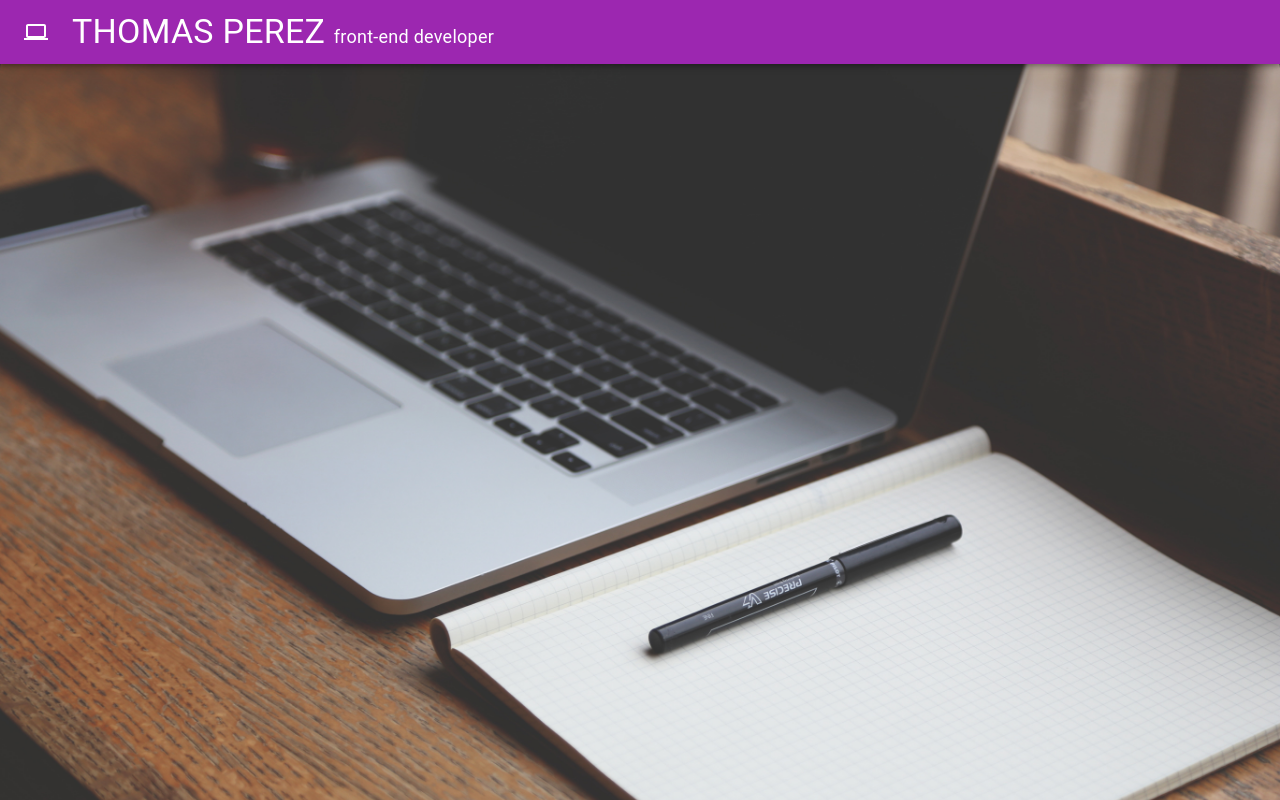
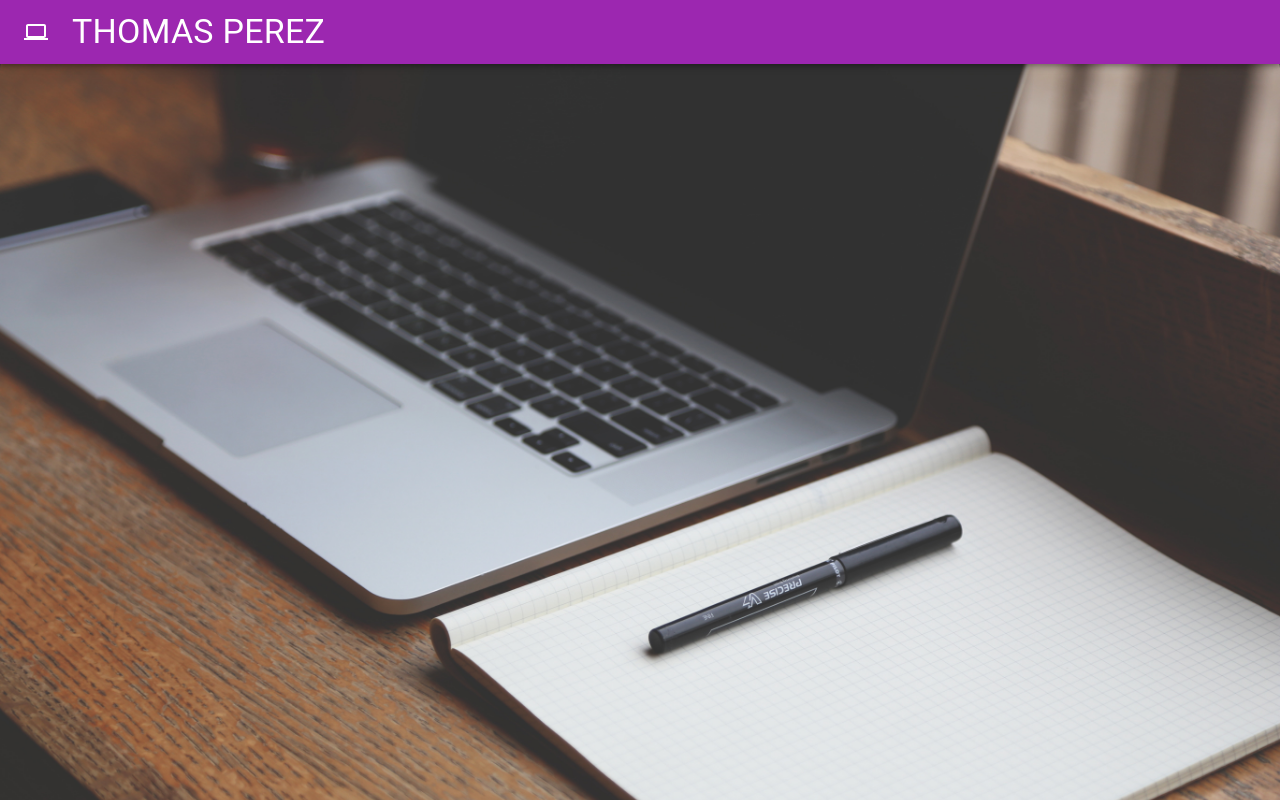
Before and after one commit to Perez-Thomas/thomas-perez-port, a React (Create React App) app: page / in a window 1280 px wide. Shown: the top 800 px of the page. Built offline with nearby package versions, Linux system fonts and the light colour scheme.

Commit message:
Update App.js

```diff
--- a/src/App.js
+++ b/src/App.js
@@ -43,9 +43,7 @@ function App() {
           <Toolbar>
             <ComputerIcon sx={{ display: { xs: "none", md: "flex" }, mr: 1 }} />
             <IconButton></IconButton>
-            <Typography variant="h4">
-              THOMAS PEREZ <font size="+1"> front-end developer</font>
-            </Typography>
+            <Typography variant="h4">THOMAS PEREZ</Typography>
           </Toolbar>
         </AppBar>
         <div>
```
